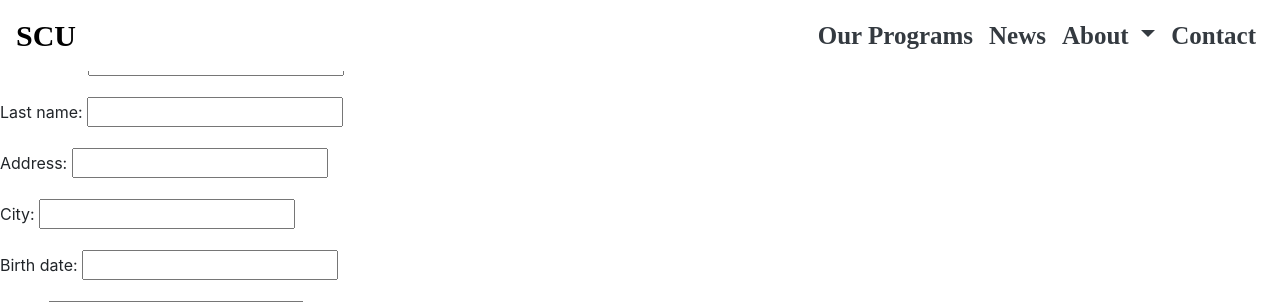
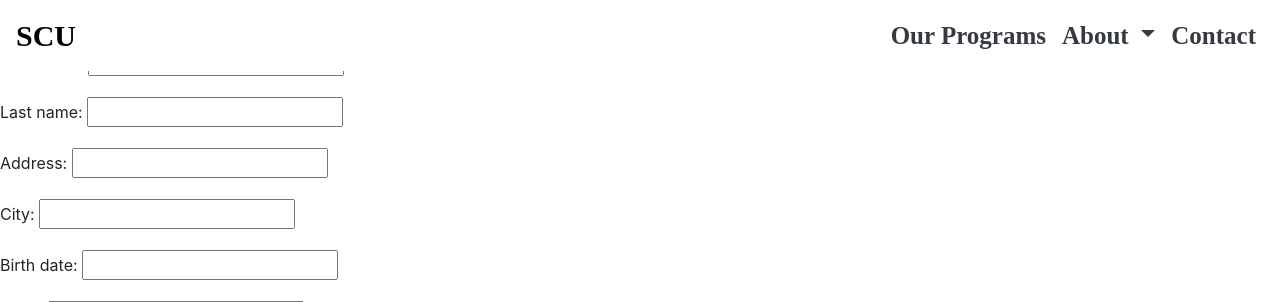
Before and after one commit to tyrainman427/SCU, a Django app: page /employee/new/ in a window 1280 px wide. Shown: the top 302 px of the page. Run offline with Django 3.2, Linux system fonts and the light colour scheme; some libraries are stand-ins or nearby versions.

Commit message:
added apps

```diff
--- a/members/templates/members/base.html
+++ b/members/templates/members/base.html
@@ -31,7 +31,7 @@
         <div class="navbar-nav">
           <!-- <a class="nav-item nav-link" href="{% url 'members:member-list'%}">Members</a> -->
           <a class="nav-item nav-link text-dark font-weight-bold" href="/programs/">Our Programs</a>
-          <a class="nav-item nav-link text-dark font-weight-bold" href="/news/">News</a>
+          <!-- <a class="nav-item nav-link text-dark font-weight-bold" href="/news/">News</a> -->
           <li class="nav-item nav-link dropdown ">
             <a class="dropdown-toggle text-dark font-weight-bold text-decoration-none" href="#" id="navbarDropdown" role="button" data-toggle="dropdown" aria-haspopup="true" aria-expanded="false">
               About
```
